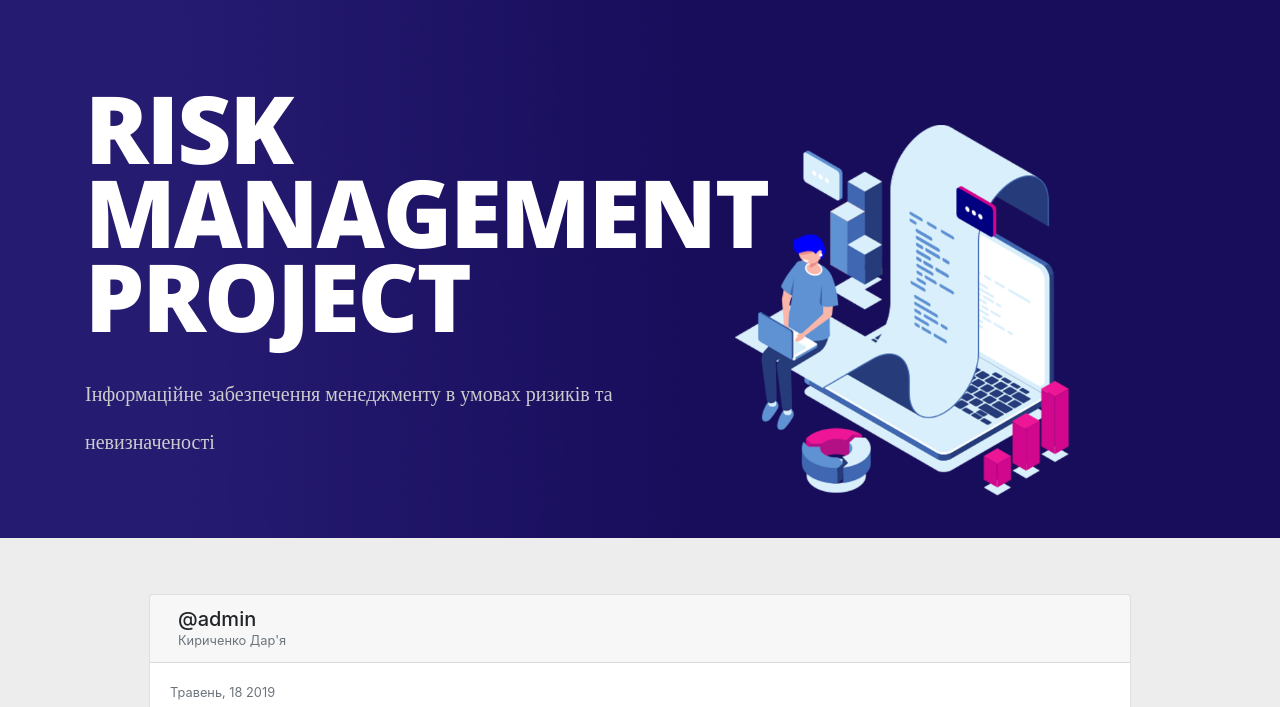
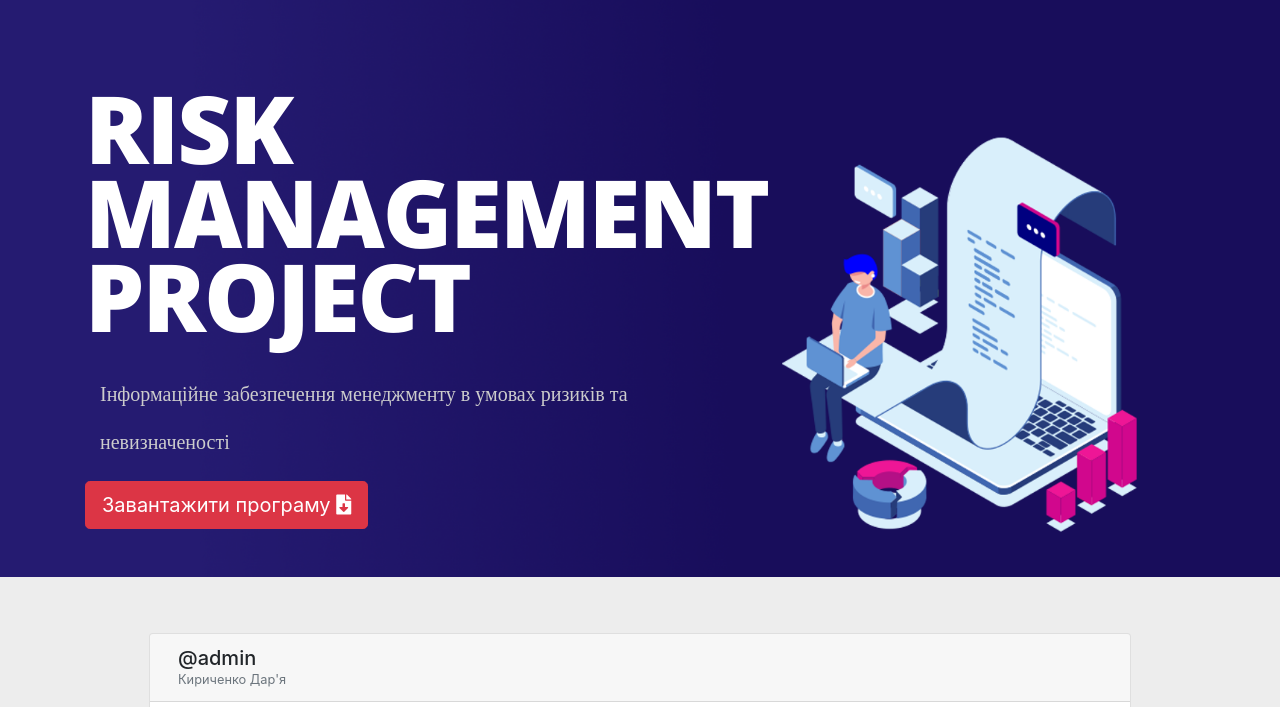
Before and after one commit to dolor35/rmproject, a plain HTML site: page index.html in a window 1280 px wide. Shown: the part 74-781 px from the top of the page. Drawn offline with nearby package versions, Linux system fonts and the light colour scheme.

Commit message:
Created exe file

```diff
--- a/index.html
+++ b/index.html
@@ -49,7 +49,10 @@
           <h1>
             RISK MANAGEMENT PROJECT
           </h1>
-          <p>Інформаційне забезпечення менеджменту в умовах ризиків та невизначеності</p>
+          <p style="margin: 15px;">Інформаційне забезпечення менеджменту в умовах ризиків та невизначеності</p>
+          <a href="exe/rm-project.exe"><button class="btn btn-lg btn-danger">Завантажити програму <i class="fas fa-file-download"></i></button></a>
+          <br>
+          <br>
         </div>
       </div>
     </div>
```
Also changed, not shown: 1 other file.
